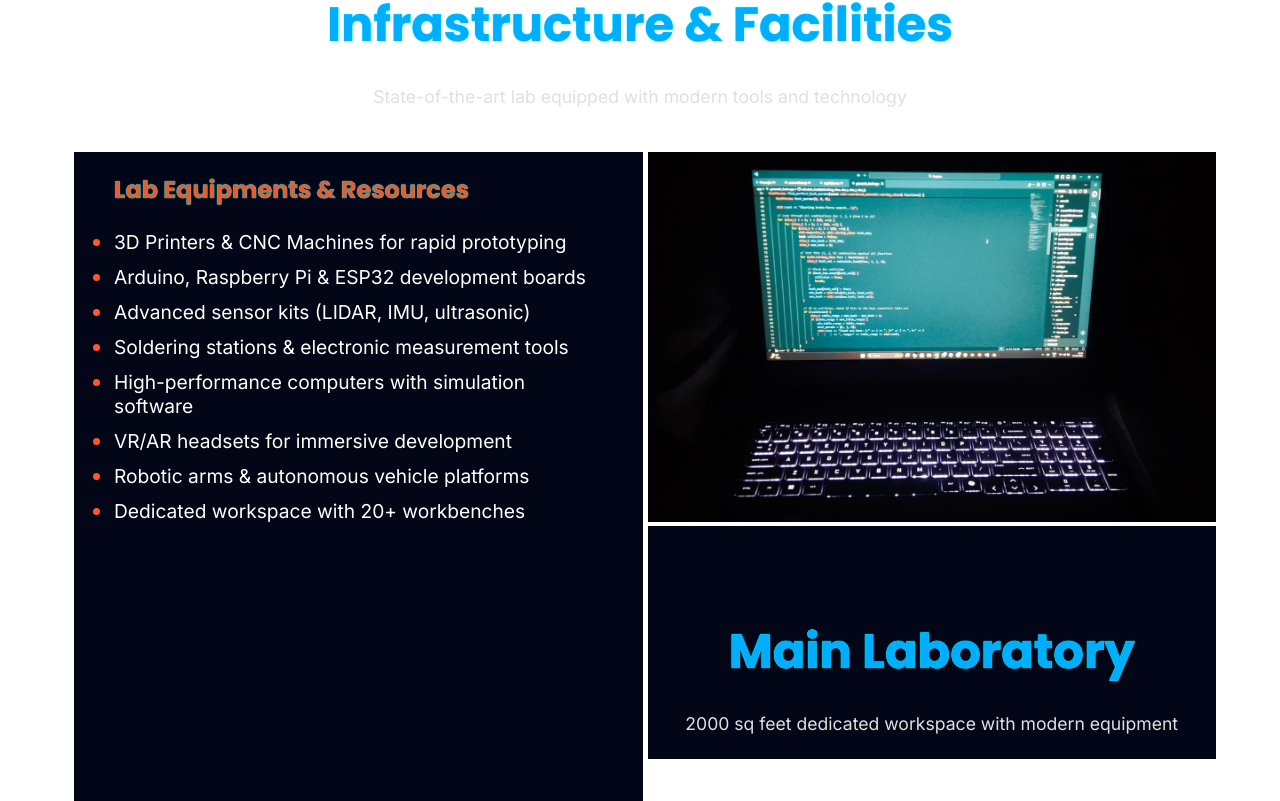
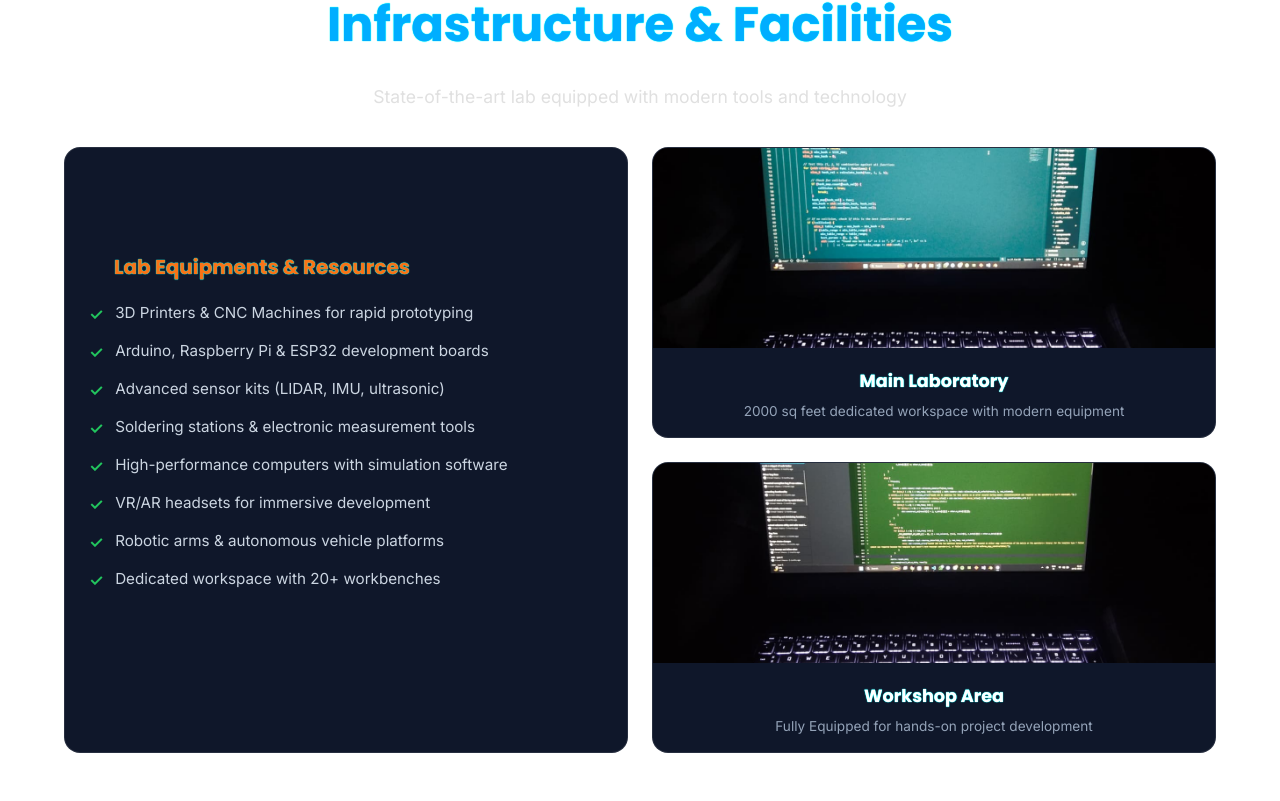
Before and after one commit to UnqGit/Robotics_Club_Website, a React (Vite) app in the folder robotics_club/: page /about in a window 1280 px wide. Shown: the part 1999-2800 px from the top of the page. Built offline with nearby package versions, Linux system fonts and the light colour scheme.

Commit message:
react state setup for the project page and button setup that is that help exploring from main page

```diff
--- a/robotics_club/src/App.jsx
+++ b/robotics_club/src/App.jsx
@@ -28,7 +28,11 @@ const App = () => {
         setHamburger={setHamburger}
       />
 
-      { openPage === "home"  && <Home /> }
+      { openPage === "home"  &&
+      <Home
+        setOpenPage={setOpenPage}
+      />
+      }
       { openPage === "about" && <About /> }
       { openPage === "projects" && <Projects /> }
       { openPage === "events" && <Events /> }
--- a/robotics_club/src/appStyle.css
+++ b/robotics_club/src/appStyle.css
@@ -351,6 +351,7 @@ button:active {
     font-weight: bold;
     box-shadow: 0 5px 10px #124aff;
     background: linear-gradient(135deg, rgb(92, 242, 242), rgb(61, 61, 235));
+    cursor: pointer;
 }
 
 .main--container--mn .hero--section .btns--exploring .project--exploring {
@@ -740,6 +741,7 @@ button:active {
 
 .main--container--mn .hero--section .main--event .event--inside .next--event--detail {
     display: flex;
+    width: 1000%;
 }
 
 .main--container--mn .hero--section .main--event .event--inside .event--showing {
@@ -825,7 +827,19 @@ button:active {
     transition: transform 0.3s ease, fill 0.3s ease;
 }
 
-
+@media (max-width: 768px) {
+    .main--container--mn .hero--section .main--event .motion--box {
+        display: none;
+    }
+
+    .main--container--mn .hero--section .main--event .event--inside {
+        width: 90%;
+    }
+
+    .main--container--mn .hero--section .main--event .event--inside .next--event--detail p {
+        font-size: 1rem;
+    }
+}
 
 /*  --------- Recent Achievements------- */
 
@@ -904,6 +918,13 @@ button:active {
 .main--container--mn .hero--section .recent--achievements .achievements .achieve--box .achieve--time {
     margin: 40px auto 5px 20px;
     color: rgb(170, 170, 249);
+}
+
+@media (max-width: 768px) {
+    .main--container--mn .hero--section .recent--achievements .achievements {
+        display: flex;
+        flex-wrap: wrap;
+    }
 }
 
 
@@ -1037,6 +1058,7 @@ button:active {
     margin-top: 60px;
     align-items: stretch;
     justify-items: center;
+    align-self: center;
 }
 
 .longtime--info .longInfo {
@@ -1048,6 +1070,8 @@ button:active {
     overflow: hidden;
     display: flex;
     flex-direction: column;
+    align-self: center;
+    justify-self: center;
     transition: transform 0.4s ease, box-shadow 0.4s ease;
     border: 1px solid rgba(255, 255, 255, 0.1);
 }
@@ -1328,69 +1352,121 @@ button:active {
 .facilities .facility--chamber .facility--section {
     display: grid;
     width: 90%;
-    height: fit-content;
-    gap: 20px 15px;
+    max-width: 1200px;
+    gap: 24px;
     justify-self: center;
-    grid-template-columns: repeat(2, 1fr);
-    grid-template-rows: repeat(2, 1fr);
+    grid-template-columns: 1fr 1fr;
+    margin: 40px auto;
 }
 
 .facilities .facility--chamber .facility--section .resources {
-    width: 100%;
-    background-color: #020617;
-    margin: 30px 10px;
+    background-color: #0f172a;
+    border-radius: 16px;
+    padding: 24px;
     text-align: start;
-    grid-column: 1/ 2;
-    grid-row: 1/ 3;
+    grid-row: span 2;
+    border: 1px solid rgba(255, 255, 255, 0.1);
 }
 
 .facilities .facility--chamber .facility--section .resources h2 {
-    color: rgb(232, 92, 49);
-    font-weight: bolder;
-    font-size: 1.5rem;
-    margin: 20px 40px;
+    color: #f97316;
+    font-weight: 700;
+    font-size: 1.25rem;
+    margin-bottom: 20px;
     font-family: 'Poppins', sans-serif;
 }
 
-.facilities .facility--section .point {
-    color: #1eacd3;
+.facilities .facility--section .resources ul {
+    list-style: none;
+    padding: 0;
+    margin: 0;
 }
 
 .facilities .facility--section .resources ul li {
-    margin: 8px 40px;
-    font-size: 1.2rem;
-    color: white;
+    margin-bottom: 14px;
+    font-size: 0.95rem;
+    color: #cbd5e1;
     font-family: 'Inter', sans-serif;
-}
-
-li::marker {
-    color: #ff5733;
-    /* bullet color */
-    font-size: 1.2em;
-    /* optional */
+    display: flex;
+    align-items: flex-start;
+    gap: 12px;
+    line-height: 1.5;
+}
+
+.facilities .facility--section .resources ul li::before {
+    content: "✓";
+    color: #22c55e;
+    font-weight: bold;
+    font-size: 1rem;
+    flex-shrink: 0;
+}
+
+.facilities .facility--section .resource--img {
+    background-color: #0f172a;
+    border-radius: 16px;
+    overflow: hidden;
+    border: 1px solid rgba(255, 255, 255, 0.1);
+    transition: transform 0.3s ease, box-shadow 0.3s ease;
+}
+
+.facilities .facility--section .resource--img:hover {
+    transform: translateY(-4px);
+    box-shadow: 0 12px 30px rgba(0, 0, 0, 0.3);
 }
 
 .facilities .facility--section .resource--img img {
     width: 100%;
-}
-
-.facilities .facility--section .resource--img {
-    margin-top: 30px;
-    margin-bottom: 30px;
+    height: 200px;
+    object-fit: cover;
 }
 
 .facilities .facility--section .resource--img .img--desc {
-    background-color: #020617;
-    color: white;
-    padding: 10px;
+    padding: 16px;
+}
+
+.facilities .facility--section .resource--img .img--desc h2 {
+    font-size: 1.1rem;
+    color: #ffffff;
+    margin: 0 0 8px 0;
+    font-family: 'Poppins', sans-serif;
+}
+
+.facilities .facility--section .resource--img .img--desc p {
+    font-size: 0.85rem;
+    color: #94a3b8;
+    margin: 0;
+    line-height: 1.4;
+}
+
+/* Responsive Design */
+@media (max-width: 992px) {
+    .facilities .facility--chamber .facility--section {
+        grid-template-columns: 1fr;
+        gap: 20px;
+    }
+
+    .facilities .facility--chamber .facility--section .resources {
+        grid-row: auto;
+    }
 }
 
 @media (max-width: 768px) {
     .facilities .facility--chamber .facility--section {
-        display: flex;
-        flex-direction: column;
-    }
-
+        width: 95%;
+        gap: 16px;
+    }
+
+    .facilities .facility--chamber .facility--section .resources {
+        padding: 20px;
+    }
+
+    .facilities .facility--section .resources ul li {
+        font-size: 0.9rem;
+    }
+
+    .facilities .facility--section .resource--img img {
+        height: 180px;
+    }
 }
 
 
@@ -1463,6 +1539,23 @@ li::marker {
     font-size: 1.1rem;
     color: rgb(0, 221, 255);
     background-color: rgb(36, 25, 64);
+}
+
+.projects--pro .content--pro .no--project {
+    margin-top: 10px;
+    margin-bottom: auto;
+}
+
+.projects--pro .content--pro .no--project h3{
+    font-size: 1.3rem;
+    font-weight: bold;
+    font-family: 'Lucida Sans', 'Lucida Sans Regular', 'Lucida Grande', 'Lucida Sans Unicode', Geneva, Verdana, sans-serif;
+    color: olivedrab;
+}
+
+.projects--pro .content--pro .no--project p {
+    font-family: 'Inter', sans-serif;
+    font-weight: 500
 }
 
 .projects--pro .content--pro .projects--filling {
@@ -2932,6 +3025,7 @@ h2 {
     align-self: center;
     width: 85%;
     background-color: white;
+    margin-top: 20px;
 }
 
 .copyright {
--- a/robotics_club/src/pages/About.jsx
+++ b/robotics_club/src/pages/About.jsx
@@ -3,6 +3,8 @@ import contentData from '../data/contentData'
 
 const About = () => {
   {/* About section of the website */ }
+const facility = ["3D Printers & CNC Machines for rapid prototyping", "Arduino, Raspberry Pi & ESP32 development boards", "Advanced sensor kits (LIDAR, IMU, ultrasonic)", "Soldering stations & electronic measurement tools", "High-performance computers with simulation software", "VR/AR headsets for immersive development", "Robotic arms & autonomous vehicle platforms", "Dedicated workspace with 20+ workbenches"];
+
   return (
     <div className="about--ab">
       <div className="all--about">
@@ -87,14 +89,11 @@ const About = () => {
               <div className="resources">
                 <h2>Lab Equipments & Resources</h2>
                 <ul className='facility--ul'>
-                  <li> 3D Printers & CNC Machines for rapid prototyping</li>
-                  <li> Arduino, Raspberry Pi & ESP32 development boards</li>
-                  <li> Advanced sensor kits (LIDAR, IMU, ultrasonic)</li>
-                  <li> Soldering stations & electronic measurement tools</li>
-                  <li> High-performance computers with simulation software</li>
-                  <li> VR/AR headsets for immersive development</li>
-                  <li> Robotic arms & autonomous vehicle platforms</li>
-                  <li> Dedicated workspace with 20+ workbenches</li>
+                 {
+                  facility.map(item => (
+                    <li>{item}</li>
+                  ))
+                 }
                 </ul>
               </div>
               {
--- a/robotics_club/src/pages/Projects.jsx
+++ b/robotics_club/src/pages/Projects.jsx
@@ -7,6 +7,14 @@ import { motion, AnimatePresence } from "framer-motion";
 
 const Projects = () => {
   const [activeProject, setActiveProject] = React.useState(null);
+  const [year, setYear] = React.useState("all");
+  const [projectType, setProjectType] = React.useState("all");
+
+  const filteredProject = contentData
+  .filter(item => item.type === "projects" &&
+  (year === "all" || String(item.year) === year) &&
+  (projectType === "all" || item.projectType === projectType));
+
   {/* Projects Section of the website */}
   return (
     <div className='projects--pro'>
@@ -14,23 +22,79 @@ const Projects = () => {
         <h1>Our Projects</h1>
         <p>Innovative Robotics and AI solutions developed by our talented team members</p>
         <div className="filter--pro">
-          <select className='type'>
-            <option>Type : All</option>
-            <option>Drone</option>
-            <option>Robotic Arm</option>
+          <select
+          className='type'
+          value={projectType}
+          onChange={(e) => setProjectType(e.target.value)}
+          >
+            <option
+            value="all"
+            >
+              Type : All</option>
+            <option
+            value="drone"
+              >
+                Drone</option>
+            <option
+            value="roboticArm"
+            >
+              Robotic Arm</option>
           </select>
-          <select className='year'>
-            <option>Year : All</option>
-            <option>2024</option>
-            <option>2025</option>
+          <select
+           className='year'
+           value={year}
+           onChange={(e) => setYear(e.target.value)}
+           >
+            <option
+            value="all"
+            >
+              Year : All
+              </option>
+            <option
+            value="2025"
+            >
+              2025</option>
+            <option
+            value="2024"
+            >
+              2024</option>
+            <option
+            value="2023"
+            >
+              2023</option>
+            <option
+            value="2022"
+            >
+              2022</option>
+            <option
+            value="2021"
+            >
+              2021</option>
+            <option
+            value="2020"
+            >
+              2020</option>
+            <option
+            value="2019"
+            >
+              2019</option>
           </select>
-          <button>Clear Filter</button>
+          <button
+          onClick={() => {
+            setYear("all");
+            setProjectType("all");
+          }}
+            >
+            Clear Filter</button>
         </div>
-
+        {filteredProject.length === 0 ? (
+            <div className="no--project">
+              <h3>NO Project has been uploaded this year</h3>
+              <p>Choose Another Year or Type</p>
+            </div>
+        ) : (
             <div className="projects--filling">
-          {
-            contentData
-            .filter(item => item.type === "projects")
+              {filteredProject
                 .map(item => (
                   <motion.div
                     layoutId = {`project-${item.id}`}
@@ -55,6 +119,9 @@ const Projects = () => {
                 ))
               }
             </div>
+
+        )
+        }
 
         <AnimatePresence>
           {
```
Also changed, not shown: robotics_club/src/data/contentData.js (+8 -0 lines), robotics_club/src/pages/Home.jsx (+7 -3 lines). Lines whose indentation alone changed are shown as unchanged.
